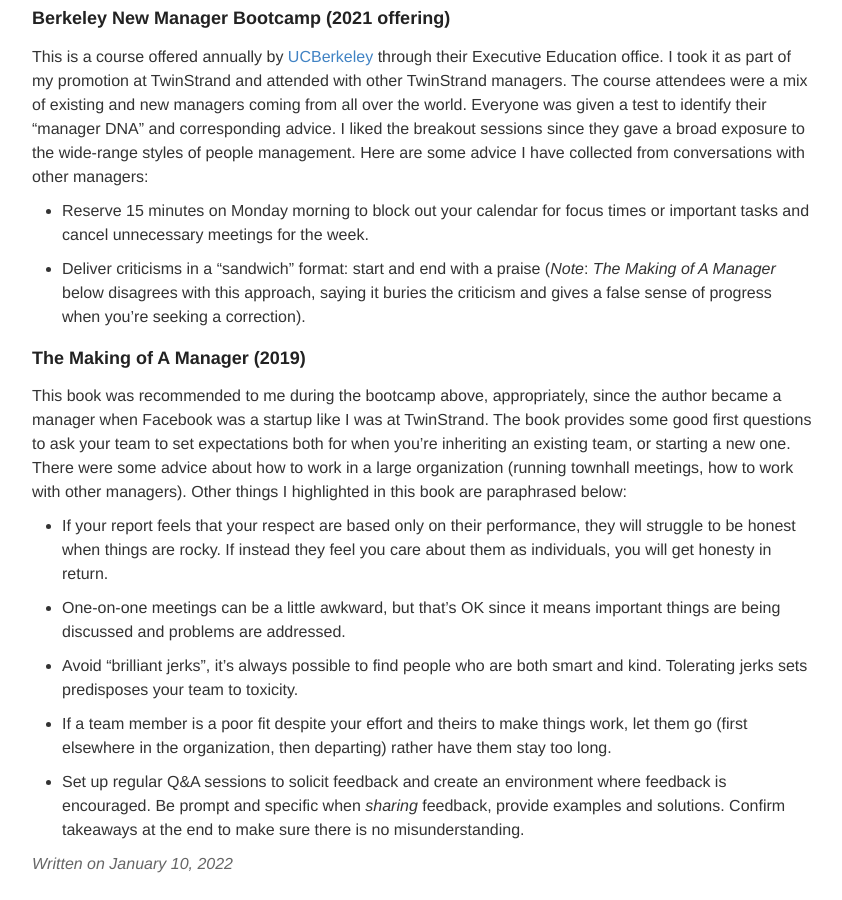
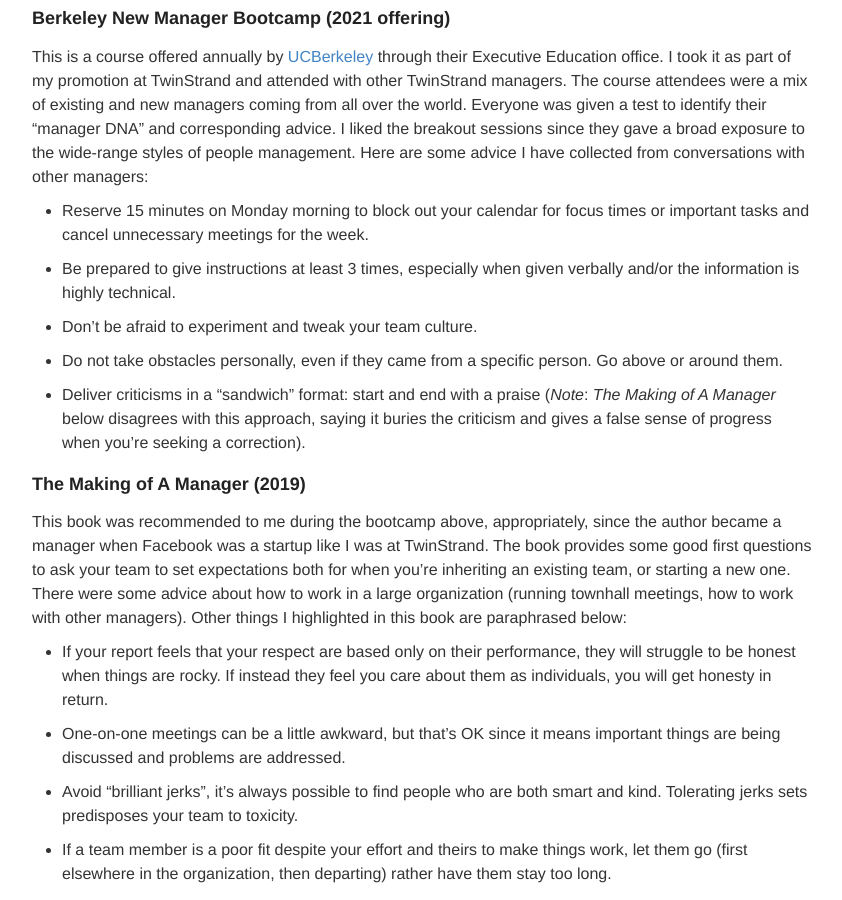
Before and after one commit to ptvan/ptvan.github.io, a Jekyll site: the page built from _posts/2022-01-10-management-books-and-workshops.md, in a window 1280 px wide and 900 px high, scrolled down 541 px. Shown: the whole window, without its empty margins (218-1060 px from the left). Built offline with Jekyll 4.4.1, drawn with Linux system fonts in a browser that asks for light colours.

Commit message:
small additions

```diff
--- a/_posts/2022-01-10-management-books-and-workshops.md
+++ b/_posts/2022-01-10-management-books-and-workshops.md
@@ -15,6 +15,12 @@
 
 - Reserve 15 minutes on Monday morning to block out your calendar for focus times or important tasks and cancel unnecessary meetings for the week.
 
+- Be prepared to give instructions at least 3 times, especially when given verbally and/or the information is highly technical.
+
+- Don't be afraid to experiment and tweak your team culture.
+
+- Do not take obstacles personally, even if they came from a specific person. Go above or around them.
+
 - Deliver criticisms in a "sandwich" format: start and end with a praise (_Note_: _The Making of A Manager_ below disagrees with this approach, saying it buries the criticism and gives a false sense of progress when you're seeking a correction).
 
 ### The Making of A Manager (2019)
```
